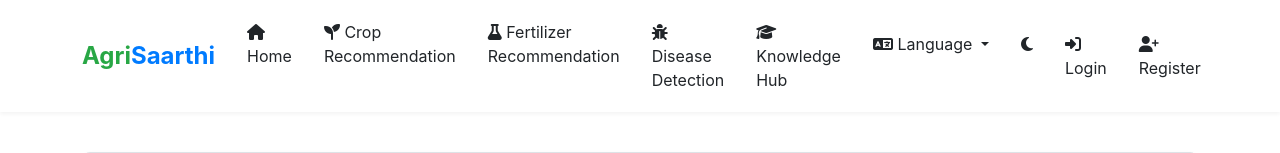
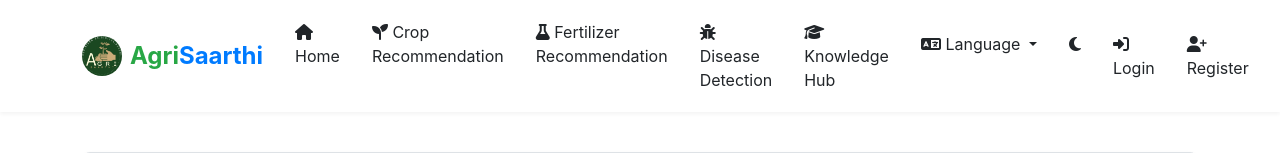
Before and after one commit to nitya-mishraa/SmartHarvest, a Flask app: page /disease-detection in a window 1280 px wide. Shown: the top 153 px of the page. Run offline with Flask 3, Linux system fonts and the light colour scheme.

Commit message:
Display company logo on the website to improve brand recognition
Adds the AgriSaarthi logo as a favicon and within the navbar in base.html.

Replit-Commit-Author: Agent
Replit-Commit-Session-Id: 20bc4d85-4401-4522-b94e-b6fa9ace5435
Replit-Commit-Screenshot-Url: https://storage.googleapis.com/screenshot-production-us-central1/a77f1cef-5e2f-4294-ab83-b7f0b2c2aa24/611148d4-2da3-4174-a9c9-0ae0e46905e4.jpg

```diff
--- a/templates/base.html
+++ b/templates/base.html
@@ -14,6 +14,9 @@
     <!-- Custom CSS -->
     <link rel="stylesheet" href="{{ url_for('static', filename='css/style.css') }}">
 
+    <!-- Favicon -->
+    <link rel="icon" href="{{ url_for('static', filename='images/agri_saarthi_logo.jpg') }}" type="image/jpeg">
+
     <!-- Page-specific CSS -->
     {% block additional_css %}{% endblock %}
 </head>
@@ -22,7 +25,8 @@
     <header>
         <nav class="navbar navbar-expand-lg navbar-light bg-light">
             <div class="container">
-                <a class="navbar-brand" href="{{ url_for('index') }}">
+                <a class="navbar-brand d-flex align-items-center" href="{{ url_for('index') }}">
+                    <img src="{{ url_for('static', filename='images/agri_saarthi_logo.jpg') }}" alt="AgriSaarthi Logo" width="40" height="40" class="me-2 rounded-circle">
                     <span class="text-success">Agri</span><span class="text-primary">Saarthi</span>
                 </a>
                 <button class="navbar-toggler" type="button" data-bs-toggle="collapse" data-bs-target="#navbarNav" aria-controls="navbarNav" aria-expanded="false" aria-label="Toggle navigation">
```
Also changed, not shown: attached_assets/WhatsApp Image 2025-05-20 at 20.36.18_d6e283ce_1747754328868.jpg (added), static/images/agri_saarthi_logo.jpg (added).
